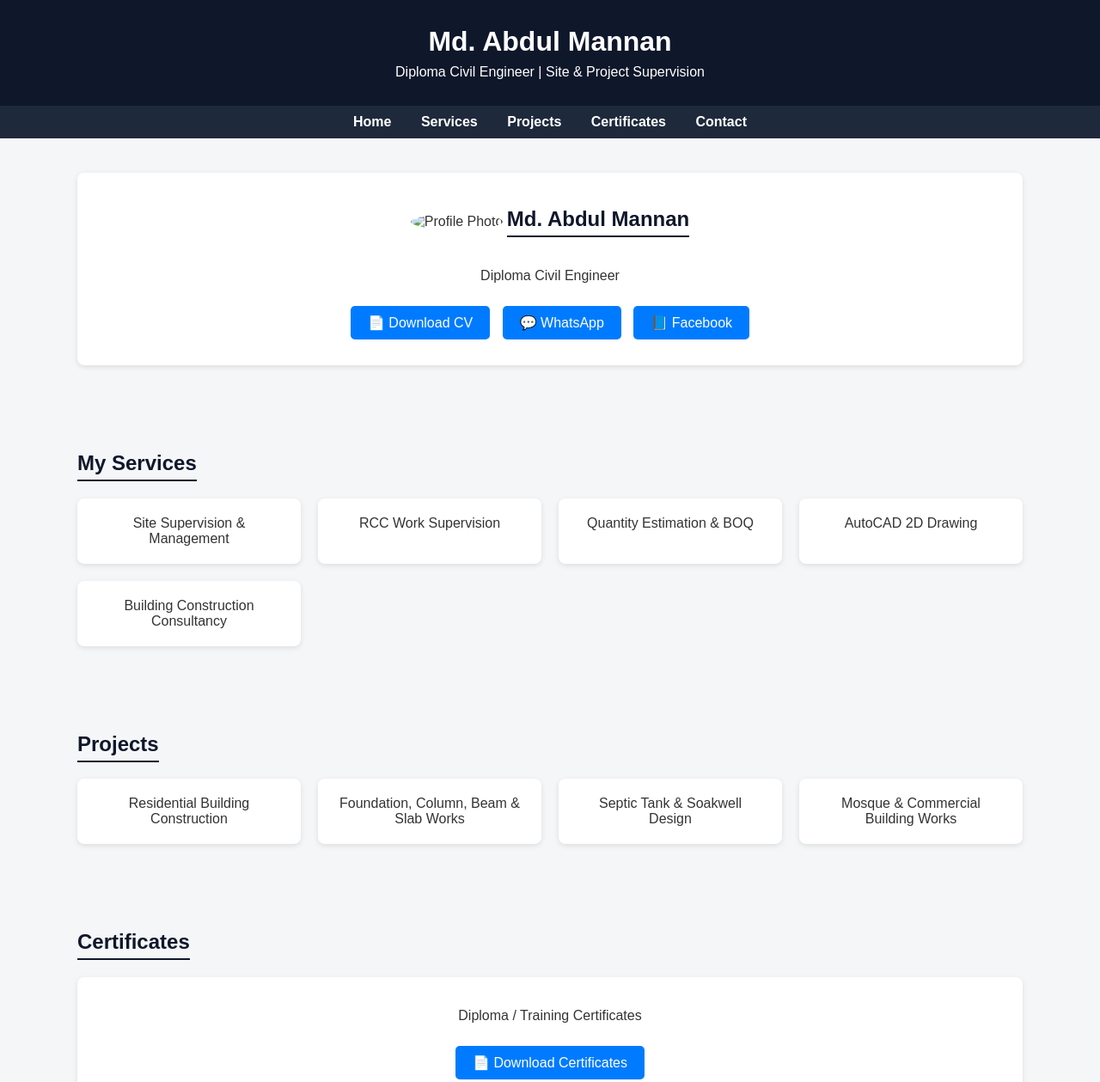
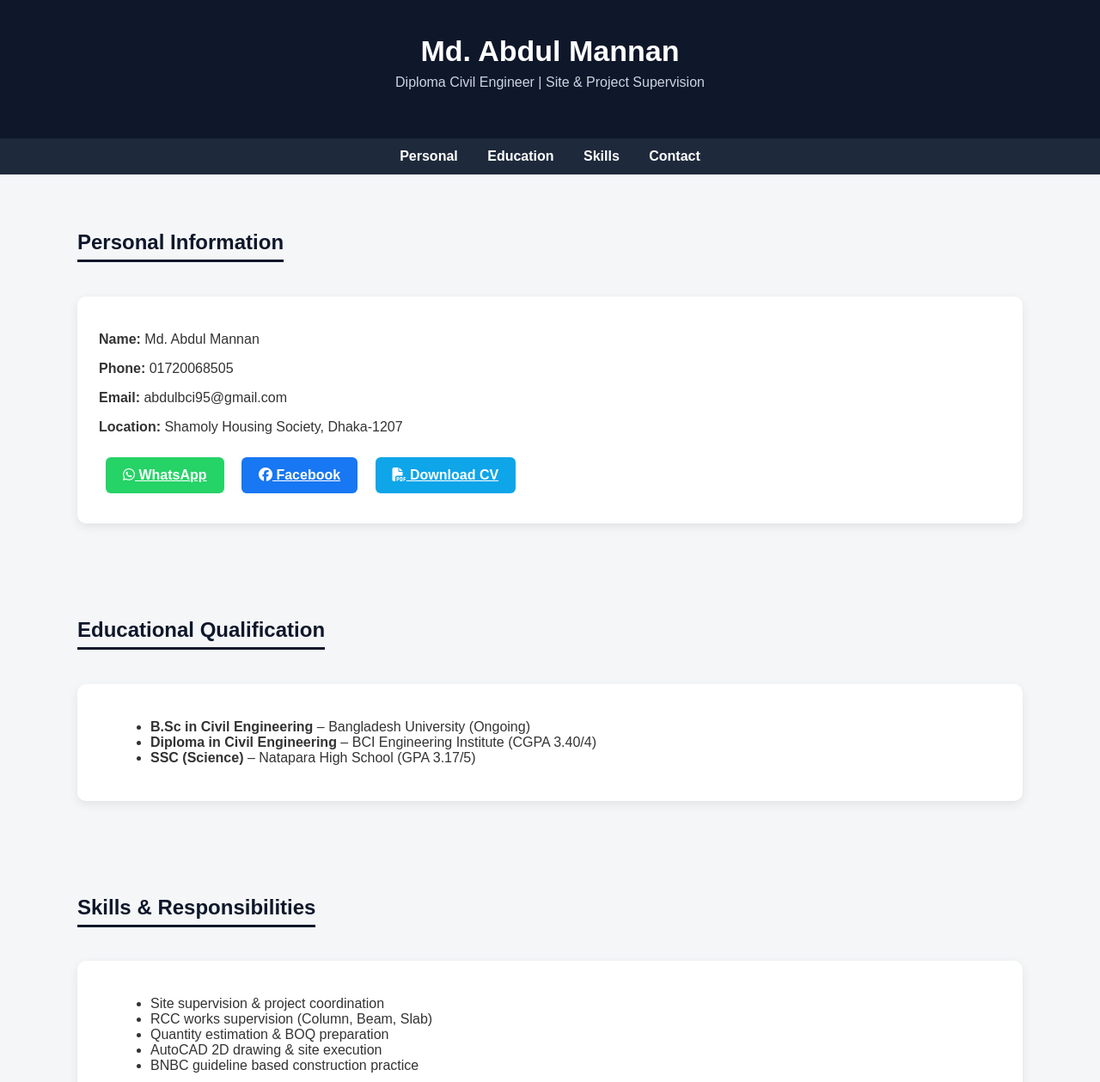
Before and after one commit to mannan505/abdul-mannan-portfolio, a plain HTML site: page index.html in a window 1280 px wide. Shown: the top 1259 px of the page at 86% size. Drawn offline with Linux system fonts and the light colour scheme.

Commit message:
Update index.html

```diff
--- a/index.html
+++ b/index.html
@@ -4,23 +4,82 @@
 <meta charset="UTF-8">
 <meta name="viewport" content="width=device-width, initial-scale=1.0">
 <title>Md. Abdul Mannan | Civil Engineer</title>
+
+<!-- Font Awesome Icons -->
+<link rel="stylesheet" href="https://cdnjs.cloudflare.com/ajax/libs/font-awesome/6.5.0/css/all.min.css"/>
+
 <style>
-    body {font-family: Arial, sans-serif; margin:0; padding:0; background:#f4f6f8; color:#333;}
-    header {background:#0f172a; color:#fff; padding:30px 20px; text-align:center;}
-    header h1 {margin:0; font-size:32px;}
-    header p {margin:8px 0 0; font-size:16px;}
-    nav {background:#1e293b; padding:10px; text-align:center;}
-    nav a {color:#fff; margin:0 15px; text-decoration:none; font-weight:bold;}
-    section {padding:40px 20px; max-width:1100px; margin:auto;}
-    h2 {color:#0f172a; border-bottom:2px solid #0f172a; display:inline-block; padding-bottom:5px;}
-    .grid {display:grid; grid-template-columns:repeat(auto-fit,minmax(250px,1fr)); gap:20px;}
-    .card {background:#fff; padding:20px; border-radius:8px; box-shadow:0 2px 6px rgba(0,0,0,0.1); text-align:center;}
-    img.profile {width:150px; height:150px; border-radius:50%; object-fit:cover; margin-bottom:15px;}
-    a.btn {display:inline-block; margin:10px 5px; padding:10px 20px; background:#007bff; color:#fff; text-decoration:none; border-radius:5px;}
-    a.btn:hover {background:#0056b3;}
-    footer {background:#0f172a; color:#fff; text-align:center; padding:20px; margin-top:40px;}
+body{
+    font-family: Arial, sans-serif;
+    margin:0;
+    background:#f4f6f8;
+    color:#333;
+}
+header{
+    background:#0f172a;
+    color:#fff;
+    padding:40px 20px;
+    text-align:center;
+}
+header h1{margin:0;font-size:34px;}
+header p{margin-top:8px;font-size:16px;color:#cbd5e1;}
+
+nav{
+    background:#1e293b;
+    padding:12px;
+    text-align:center;
+}
+nav a{
+    color:#fff;
+    margin:0 15px;
+    text-decoration:none;
+    font-weight:bold;
+}
+nav a:hover{color:#38bdf8;}
+
+section{
+    padding:45px 20px;
+    max-width:1100px;
+    margin:auto;
+}
+h2{
+    color:#0f172a;
+    border-bottom:3px solid #0f172a;
+    display:inline-block;
+    padding-bottom:6px;
+}
+
+.card{
+    background:#fff;
+    padding:25px;
+    border-radius:10px;
+    box-shadow:0 4px 12px rgba(0,0,0,0.08);
+    margin-top:20px;
+}
+
+.btn{
+    display:inline-block;
+    margin:10px 8px;
+    padding:12px 20px;
+    border-radius:6px;
+    color:#fff;
+    font-weight:bold;
+}
+.whatsapp{background:#25D366;}
+.facebook{background:#1877f2;}
+.cv{background:#0ea5e9;}
+
+ul{margin-left:20px;}
+footer{
+    background:#0f172a;
+    color:#fff;
+    text-align:center;
+    padding:20px;
+    margin-top:40px;
+}
 </style>
 </head>
+
 <body>
 
 <header>
@@ -29,58 +88,65 @@
 </header>
 
 <nav>
-    <a href="#home">Home</a>
-    <a href="#services">Services</a>
-    <a href="#projects">Projects</a>
-    <a href="#certificates">Certificates</a>
+    <a href="#personal">Personal</a>
+    <a href="#education">Education</a>
+    <a href="#skills">Skills</a>
     <a href="#contact">Contact</a>
 </nav>
 
-<section id="home">
+<section id="personal">
+    <h2>Personal Information</h2>
     <div class="card">
-        <img class="profile" src="assets/profile.jpg" alt="Profile Photo">
-        <h2>Md. Abdul Mannan</h2>
-        <p>Diploma Civil Engineer</p>
-        <a class="btn" href="assets/cv.pdf" target="_blank">📄 Download CV</a>
-        <a class="btn" href="https://wa.me/01720068505" target="_blank">💬 WhatsApp</a>
-        <a class="btn" href="https://facebook.com/yourprofile" target="_blank">📘 Facebook</a>
+        <p><strong>Name:</strong> Md. Abdul Mannan</p>
+        <p><strong>Phone:</strong> 01720068505</p>
+        <p><strong>Email:</strong> abdulbci95@gmail.com</p>
+        <p><strong>Location:</strong> Shamoly Housing Society, Dhaka-1207</p>
+
+        <a class="btn whatsapp" href="https://wa.me/01720068505" target="_blank">
+            <i class="fab fa-whatsapp"></i> WhatsApp
+        </a>
+
+        <a class="btn facebook" href="https://www.facebook.com/share/1BTKPs2hs8/" target="_blank">
+            <i class="fab fa-facebook"></i> Facebook
+        </a>
+
+        <a class="btn cv" href="assets/cv.pdf" target="_blank">
+            <i class="fa-solid fa-file-pdf"></i> Download CV
+        </a>
     </div>
 </section>
 
-<section id="services">
-    <h2>My Services</h2>
-    <div class="grid">
-        <div class="card">Site Supervision & Management</div>
-        <div class="card">RCC Work Supervision</div>
-        <div class="card">Quantity Estimation & BOQ</div>
-        <div class="card">AutoCAD 2D Drawing</div>
-        <div class="card">Building Construction Consultancy</div>
+<section id="education">
+    <h2>Educational Qualification</h2>
+    <div class="card">
+        <ul>
+            <li><strong>B.Sc in Civil Engineering</strong> – Bangladesh University (Ongoing)</li>
+            <li><strong>Diploma in Civil Engineering</strong> – BCI Engineering Institute (CGPA 3.40/4)</li>
+            <li><strong>SSC (Science)</strong> – Natapara High School (GPA 3.17/5)</li>
+        </ul>
     </div>
 </section>
 
-<section id="projects">
-    <h2>Projects</h2>
-    <div class="grid">
-        <div class="card">Residential Building Construction</div>
-        <div class="card">Foundation, Column, Beam & Slab Works</div>
-        <div class="card">Septic Tank & Soakwell Design</div>
-        <div class="card">Mosque & Commercial Building Works</div>
-    </div>
-</section>
-
-<section id="certificates">
-    <h2>Certificates</h2>
+<section id="skills">
+    <h2>Skills & Responsibilities</h2>
     <div class="card">
-        <p>Diploma / Training Certificates</p>
-        <a class="btn" href="assets/certificates.pdf" target="_blank">📄 Download Certificates</a>
+        <ul>
+            <li>Site supervision & project coordination</li>
+            <li>RCC works supervision (Column, Beam, Slab)</li>
+            <li>Quantity estimation & BOQ preparation</li>
+            <li>AutoCAD 2D drawing & site execution</li>
+            <li>BNBC guideline based construction practice</li>
+        </ul>
     </div>
 </section>
 
 <section id="contact">
-    <h2>Contact Me</h2>
-    <p><strong>Phone:</strong> 01720068505</p>
-    <p><strong>Email:</strong> abdulbci95@gmail.com</p>
-    <p><strong>Address:</strong> Rajbari, Bangladesh</p>
+    <h2>Contact</h2>
+    <div class="card">
+        <p>📞 Phone: 01720068505</p>
+        <p>📧 Email: abdulbci95@gmail.com</p>
+        <p>📍 Dhaka, Bangladesh</p>
+    </div>
 </section>
 
 <footer>
```
